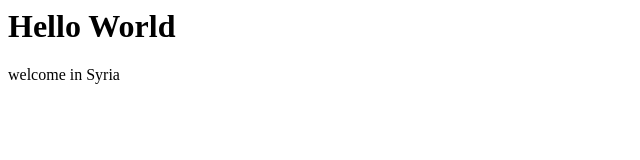
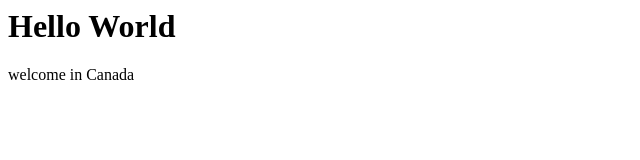
Before and after one commit to Amer-Al-Trabulsi/new.project, a plain HTML site: page Page.html in a window 1280 px wide. Shown: the full height of the page, 0-640 px from the left. Drawn offline with Linux system fonts and the light colour scheme.

Commit message:
Edit Syria to Canada

```diff
--- a/Page.html
+++ b/Page.html
@@ -4,6 +4,6 @@
     </head>
     <body>
         <h1> Hello World </h1>
-        <spam> welcome in Syria </spam>
+        <spam> welcome in Canada </spam>
     </body>
 </html>
```
